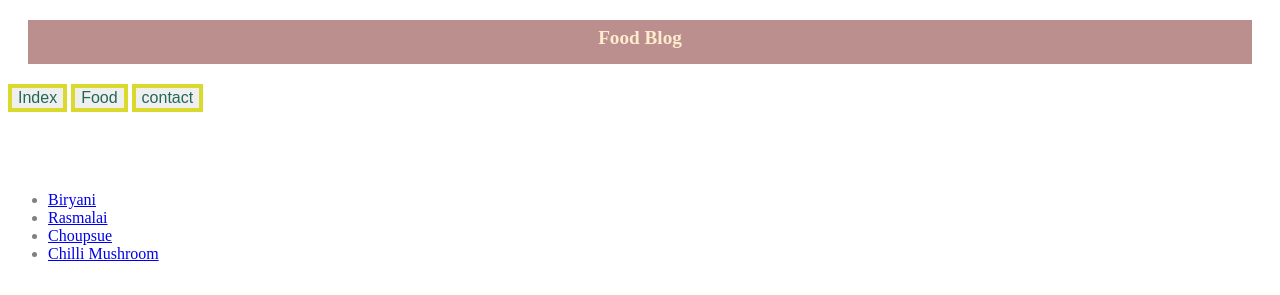
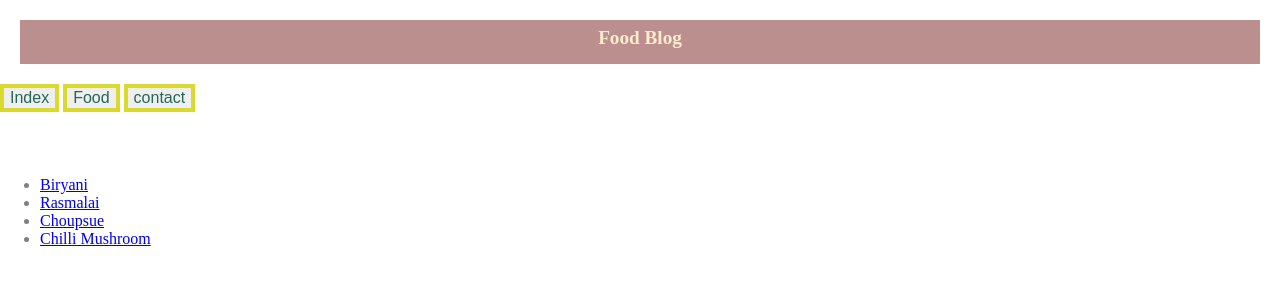
Before and after one commit to siva1596/Assignment1, a plain HTML site: page index.html in a window 1280 px wide. Shown: the top 295 px of the page. Drawn offline with Linux system fonts and the light colour scheme.

Commit message:
Update index.html

```diff
--- a/index.html
+++ b/index.html
@@ -8,6 +8,14 @@
 
 </head>
     <style>
+        html
+        {
+            scroll-behaviour: smooth;
+        }
+        *
+        {
+            margin: 0;
+        }
         li{
             color:grey;
             border: 4px; color: black solid;
```
